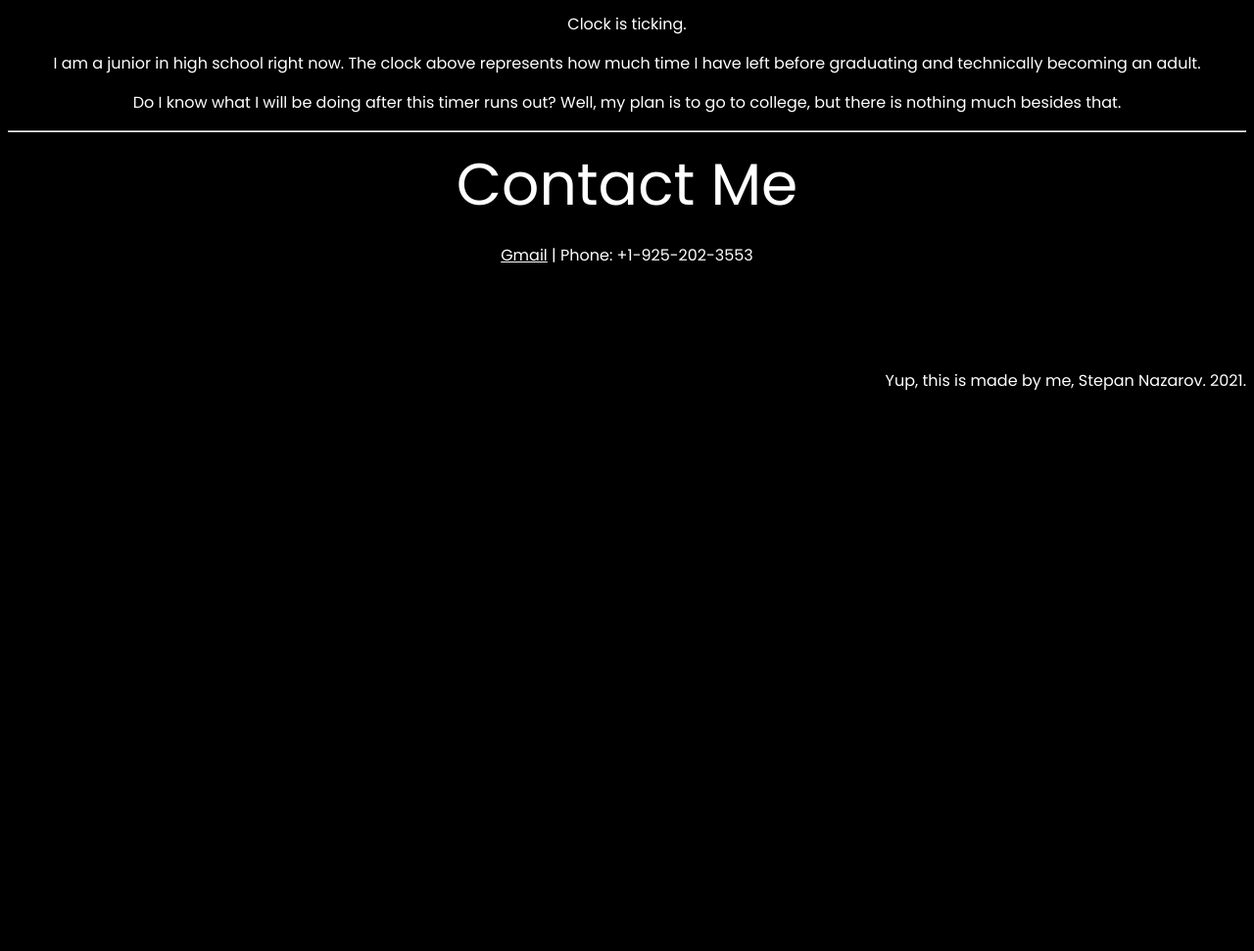
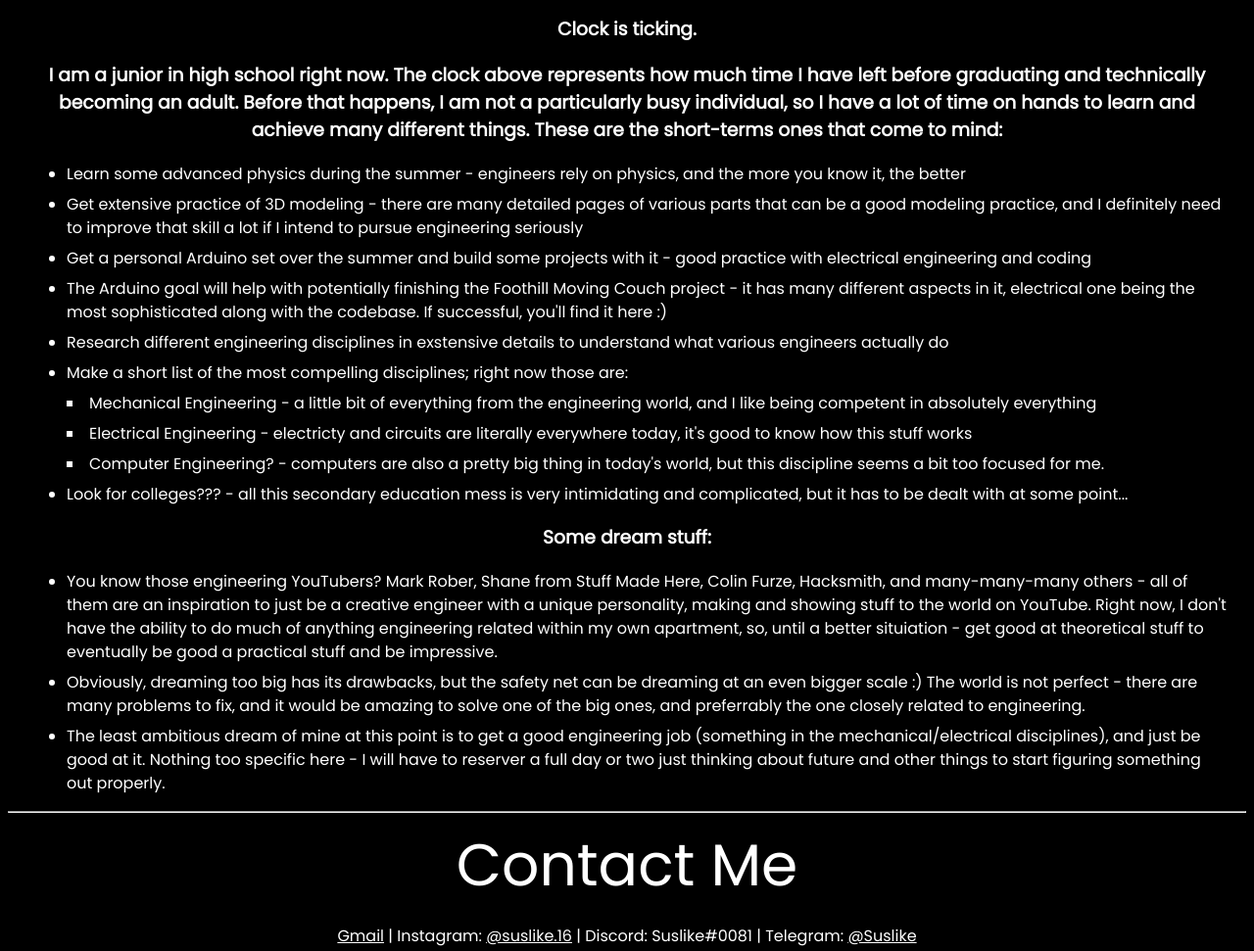
Before and after one commit to Susllike/Susllike.github.io, a plain HTML site: page index.html in a window 1280 px wide. Shown: the part 5891-6862 px from the top of the page at 98% size. Before the commit the page ends 6308 px from the top, so only its background shows below. Drawn offline with Linux system fonts and the light colour scheme.

Commit message:
Update Goals and Contact Me sections

```diff
--- a/index.html
+++ b/index.html
@@ -130,15 +130,32 @@
 	<section id="goals">
 		<h2>Goals</h2>
 		<p id="clock"></p>
-		<p>Clock is ticking.</p>
-		<p>I am a junior in high school right now. The clock above represents how much time I have left before graduating and technically becoming an adult.</p>
-		<p>Do I know what I will be doing after this timer runs out? Well, my plan is to go to college, but there is nothing much besides that.</p>
+		<h3>Clock is ticking.</h3>
+		<h3>I am a junior in high school right now. The clock above represents how much time I have left before graduating and technically becoming an adult. Before that happens, I am not a particularly busy individual, so I have a lot of time on hands to learn and achieve many different things. These are the short-terms ones that come to mind:</h3>
+		<ul>
+			<li>Learn some advanced physics during the summer - engineers rely on physics, and the more you know it, the better</li>
+			<li>Get extensive practice of 3D modeling - there are many detailed pages of various parts that can be a good modeling practice, and I definitely need to improve that skill a lot if I intend to pursue engineering seriously</li>
+			<li>Get a personal Arduino set over the summer and build some projects with it - good practice with electrical engineering and coding</li>
+			<li>The Arduino goal will help with potentially finishing the Foothill Moving Couch project - it has many different aspects in it, electrical one being the most sophisticated along with the codebase. If successful, you'll find it here :)</li>
+			<li>Research different engineering disciplines in exstensive details to understand what various engineers actually do</li>
+			<li>Make a short list of the most compelling disciplines; right now those are:</li>
+			<li style="list-style: square inside;">Mechanical Engineering - a little bit of everything from the engineering world, and I like being competent in absolutely everything</li>
+			<li style="list-style: square inside;">Electrical Engineering - electricty and circuits are literally everywhere today, it's good to know how this stuff works</li>
+			<li style="list-style: square inside;">Computer Engineering? - computers are also a pretty big thing in today's world, but this discipline seems a bit too focused for me.</li>
+			<li>Look for colleges??? - all this secondary education mess is very intimidating and complicated, but it has to be dealt with at some point...</li>
+		</ul>
+		<h3>Some dream stuff:</h3>
+		<ul>
+			<li>You know those engineering YouTubers? Mark Rober, Shane from Stuff Made Here, Colin Furze, Hacksmith, and many-many-many others - all of them are an inspiration to just be a creative engineer with a unique personality, making and showing stuff to the world on YouTube. Right now, I don't have the ability to do much of anything engineering related within my own apartment, so, until a better situiation - get good at theoretical stuff to eventually be good a practical stuff and be impressive.</li>
+			<li>Obviously, dreaming too big has its drawbacks, but the safety net can be dreaming at an even bigger scale :) The world is not perfect - there are many problems to fix, and it would be amazing to solve one of the big ones, and preferrably the one closely related to engineering.</li>
+			<li>The least ambitious dream of mine at this point is to get a good engineering job (something in the mechanical/electrical disciplines), and just be good at it. Nothing too specific here - I will have to reserver a full day or two just thinking about future and other things to start figuring something out properly.</li>
+		</ul>
 	</section>
 	<hr>
 
 	<section id="contact">
 		<h2>Contact Me</h2>
-		<p><a href="mailto:stepan.m.nazarov@gmail.com">Gmail</a> | Phone: +1-925-202-3553</p>
+		<p><a href="mailto:stepan.m.nazarov@gmail.com">Gmail</a> | Instagram: <a href="https://www.instagram.com/suslike.16/" target="_blank">@suslike.16</a> | Discord: Suslike#0081 | Telegram: <a href="https://t.me/Suslike" target="_blank">@Suslike</a></p>
 		<br><br><br>
 	</section>
 
--- a/styles/style.css
+++ b/styles/style.css
@@ -99,13 +99,22 @@ h2 {
 }
 
 #goals {
-	text-align: center;
+	padding: 0 20px;
 }
 
 #clock {
 	font-size: 100px;
 	padding: 0;
 	margin: 0;
+	text-align: center;
+}
+
+#goals h3 {
+	text-align: center;
+}
+
+#goals li {
+	margin-bottom: 7px;
 }
 
 #contact {
```
